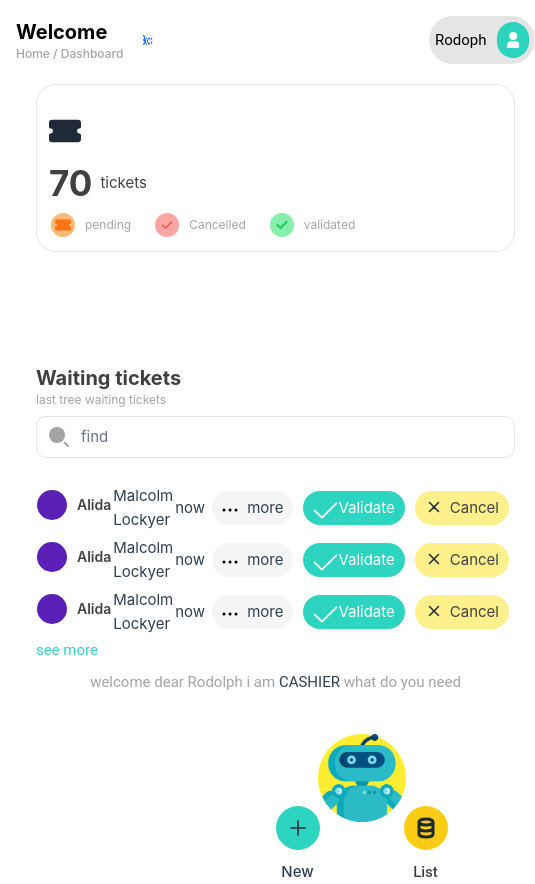
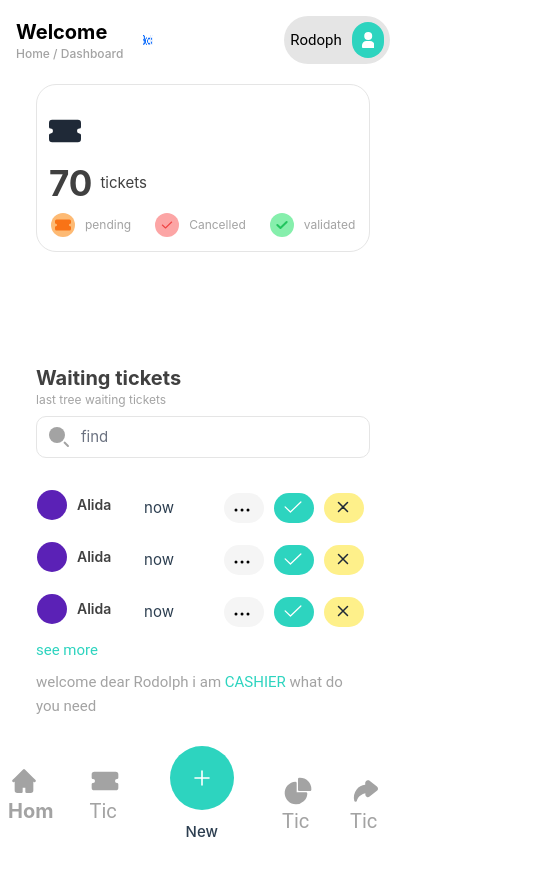
Before and after one commit to linkadaahir/PROJET_CASHIER, a Vue app: page /home in a window 390 px wide. Shown: the whole page, 535 px wide, since content can reach past the window. After the commit the page ends 844 px from the top, so only its background shows below. Built offline with nearby package versions, Linux system fonts and the light colour scheme.

Commit message:
resposive du nav mobile

```diff
--- /dev/null
+++ b/src/components/NavBarre.vue
@@ -0,0 +1,139 @@
+<template>
+    <div class=" w-full flex items-center justify-between">
+
+      <div class="flex-row gap-5 flex m-4">
+        <div class="gap-5 px-2 group flex-col justify-center items-center text-teal-400  rounded-[15px] ">
+            <a href="http://localhost:5173/home">
+                    <svg
+                class="w-8 h-8 group-hover:text-teal-400 text-neutral-400 justify-center"
+                aria-hidden="true"
+                xmlns="http://www.w3.org/2000/svg"
+                fill="currentColor"
+                viewBox="0 0 24 24">
+                <path
+                fill-rule="evenodd"
+                d="M11.3 3.3a1 1 0 0 1 1.4 0l6 6 2 2a1 1 0 0 1-1.4 1.4l-.3-.3V19a2 2 0 0 1-2 2h-3a1 1 0 0 1-1-1v-3h-2v3c0 .6-.4 1-1 1H7a2 2 0 0 1-2-2v-6.6l-.3.3a1 1 0 0 1-1.4-1.4l2-2 6-6Z"
+                clip-rule="evenodd"
+                />
+            </svg>
+
+            <div class="text-neutral-400 group-hover:text-teal-400 text-xl font-bold">
+                Hom
+            </div>
+            </a>
+
+        </div>
+
+        <div class="flex-row gap-5 flex m-4">
+            <div class="gap-5 px-2 group flex-col justify-center items-center text-teal-400  rounded-[15px] ">
+                <a href="http://localhost:5173/home2">
+                                <svg
+                            class="w-8 h-8 group-hover:text-teal-400 text-neutral-400"
+                            aria-hidden="true"
+                            xmlns="http://www.w3.org/2000/svg"
+                            fill="currentColor"
+                            viewBox="0 0 24 24"
+                        >
+                            <path
+                            d="M4 5a2 2 0 0 0-2 2v2.5c0 .6.4 1 1 1a1.5 1.5 0 1 1 0 3 1 1 0 0 0-1 1V17a2 2 0 0 0 2 2h16a2 2 0 0 0 2-2v-2.5a1 1 0 0 0-1-1 1.5 1.5 0 1 1 0-3 1 1 0 0 0 1-1V7a2 2 0 0 0-2-2H4Z"
+                            />
+                        </svg>
+
+                        <div
+                            class="text-neutral-400 group-hover:text-teal-400 text-xl font-normal font-['Roboto']"
+                        >
+                            Tic
+                        </div>
+                </a>
+
+            </div>
+        </div>
+
+</div>
+
+      <div class="flex-row gap-5 flex justify-stretch ">
+        <div class="left-0 top-[92px] flex-col justify-start items-center gap-2.5 inline-flex ">
+            <div v-on:click="$emit('open_modal')"  class="p-5 bg-teal-400 text-white bordure rounded-[100px] justify-start items-start gap-2.5 inline-flex ">
+
+                <div class="w-6 h-6 relative">
+                  <svg class="w-6    h-6 text-white dark:text-white" aria-hidden="true" xmlns="http://www.w3.org/2000/svg"
+                    fill="none" viewBox="0 0 24 24">
+                    <path stroke="currentColor" stroke-linecap="round" stroke-linejoin="round" stroke-width="1.6"
+                      d="M5 12h14m-7 7V5" />
+                  </svg>
+                </div>
+
+            </div>
+            <div class="text-[15px] font-medium">New</div>
+        </div>
+      </div>
+
+
+      <div class="flex-row gap-5 flex justify-stretch w-1/3 ">
+
+
+        <div class="gap-5 px-2 group flex-col justify-center items-center text-teal-400 cursor-pointer rounded-[15px] h-[40px] ml-4"
+        >
+        <svg
+            class="group-hover:text-teal-400 w-8 h-8 text-neutral-400 dark:text-white"
+            aria-hidden="true"
+            xmlns="http://www.w3.org/2000/svg"
+            fill="currentColor"
+            viewBox="0 0 24 24"
+          >
+            <path
+              d="M13.5 2a7 7 0 0 0-.5 0 1 1 0 0 0-1 1v8c0 .6.4 1 1 1h8c.5 0 1-.4 1-1v-.5A8.5 8.5 0 0 0 13.5 2Z"
+            />
+            <path
+              d="M11 6a1 1 0 0 0-1-1 8.5 8.5 0 1 0 9 9 1 1 0 0 0-1-1h-7V6Z"
+            />
+          </svg>
+
+          <div
+            class="text-neutral-400 group-hover:text-teal-400 text-xl font-normal font-['Roboto']"
+          >
+            <a href="http://localhost:5173/home2"
+              >Tic</a
+            >
+          </div>
+        </div>
+
+
+        <div class="gap-5 px-2 group flex-col justify-center items-center text-teal-400 cursor-pointer rounded-[15px] h-[40px]"
+        >
+        <svg
+          class="w-8 h-8 group-hover:text-teal-400 text-neutral-400 dark:text-white"
+          aria-hidden="true"
+          xmlns="http://www.w3.org/2000/svg"
+          fill="currentColor"
+          viewBox="0 0 24 24"
+        >
+          <path
+            d="M5 10.9a8.7 8.7 0 0 1 6.4-3.6V6a2 2 0 0 1 2.3-2c.4 0 .7.1 1 .3l5.5 4.3a2.1 2.1 0 0 1 0 3.3l-5.5 4.3a2 2 0 0 1-2 .3 2 2 0 0 1-1.2-1.9v-1C6 15 5.2 19 5.2 19.3a1 1 0 0 1-1 .8 1 1 0 0 1-1-.7A10.2 10.2 0 0 1 5 10.9Z"
+          />
+        </svg>
+
+          <div
+            class="text-neutral-400 group-hover:text-teal-400 text-xl font-normal font-['Roboto']"
+          >
+            <a href="http://localhost:5173/home2"
+              >Tic</a
+            >
+          </div>
+        </div>
+
+      </div>
+
+
+    </div>
+</template>
+
+<script>
+
+
+export default {
+  props: {
+  label: { required: true, type: String },
+},
+};
+</script>
--- a/src/components/aside2.vue
+++ b/src/components/aside2.vue
@@ -19,7 +19,7 @@
           </svg>
 
           <div class="text-neutral-400 group-hover:text-teal-400 text-xl font-normal font-['Roboto']">
-            <a href="http://localhost:5174/home">Hom<span class="disparition">e</span></a>
+            <a href="http://localhost:5173/home">Hom<span class="disparition">e</span></a>
           </div>
         </div>
 
--- a/src/components/pageDasbord1_composant.vue
+++ b/src/components/pageDasbord1_composant.vue
@@ -109,7 +109,7 @@
                 </div>
               </td>
 
-              <td class="">Malcolm Lockyer</td>
+              <td class="md:block hidden">Malcolm Lockyer</td>
 
               <td>
                 <div class="flex justify-end w-full">now</div>
@@ -126,7 +126,7 @@
                             d="M2 0a1.5 1.5 0 1 1 0 3 1.5 1.5 0 0 1 0-3Zm6.041 0a1.5 1.5 0 1 1 0 3 1.5 1.5 0 0 1 0-3ZM14 0a1.5 1.5 0 1 1 0 3 1.5 1.5 0 0 1 0-3Z" />
                         </svg>
                       </div>
-                      <div class=" md:text-neutral-700 md:text-[15px] md:font-normal md:choix">
+                      <div class=" md:text-neutral-700 md:text-[15px] md:font-normal md:block hidden">
                         <span>more</span>
 
                       </div>
@@ -136,13 +136,13 @@
 
                   <div class="px-2.5 py-[5px] bg-teal-400 rounded-[20px] justify-start items-center gap-[5px] flex">
                     <div class="w-5 h-5 relative">
-                      <svg class="w-[25px] h-[25px] text-white dark:text-white" aria-hidden="true"
+                      <svg class="w-[18px] h-[18px] text-white dark:text-white" aria-hidden="true"
                         xmlns="http://www.w3.org/2000/svg" fill="none" viewBox="0 0 16 12">
                         <path stroke="currentColor" stroke-linecap="round" stroke-linejoin="round" stroke-width="1.1"
                           d="M1 5.917 5.724 10.5 15 1.5" />
                       </svg>
                     </div>
-                    <div class="text-white text-[15px] font-normal choix">
+                    <div class="text-white text-[15px] font-normal md:block hidden">
                       Validate
                     </div>
                   </div>
@@ -155,7 +155,7 @@
                           d="M6 18 18 6m0 12L6 6" />
                       </svg>
                     </div>
-                    <div class="text-neutral-700 text-[15px] font-normal choix">
+                    <div class="text-neutral-700 text-[15px] font-normal md:block hidden">
                       Cancel
                     </div>
                   </div>
@@ -166,7 +166,7 @@
         </table>
 
         <div class="text-[15px] text-teal-400 font-normal font-['Roboto']">
-          <a href="#" class="outline green_colorr">see more</a>
+          <a href="#" class="outline ">see more</a>
         </div>
       </div>
     </div>
@@ -175,12 +175,12 @@
       <div>
         <span class="text-neutral-400 text-[15px] font-normal font-['Roboto']">welcome dear Rodolph i am
         </span>
-        <span class="green_colorr text-[15px] font-normal font-['Roboto']">CASHIER</span>
+        <span class="text-teal-400 text-[15px] font-normal font-['Roboto']">CASHIER</span>
         <span class="text-neutral-400 text-[15px] font-normal font-['Roboto']">
           what do you need</span>
       </div>
 
-      <div class=" relative">
+      <div class=" relative h-[680px] md:block hidden">
         <div class="w-32 h-32 left-[22px] top-0 absolute justify-center items-center inline-flex disparait">
           <svg width="98" height="88" viewBox="0 0 128 128" fill="none" xmlns="http://www.w3.org/2000/svg"
             xmlns:xlink="http://www.w3.org/1999/xlink">
--- a/src/views/home.vue
+++ b/src/views/home.vue
@@ -18,14 +18,19 @@
             <modaleTicket v-bind:revele="revele" v-bind:togglemodaleTicket="togglemodaleTicket"></modaleTicket>
 
     </div>
+    <nav class="w-full fixed bottom-0 left-0 right-0 bg-white sm:block md:hidden">
+      <Navbarre></Navbarre>
+    </nav>
   </section>
 </template>
 
 <script>
 import ASIDE from "@/components/aside.vue";
+import Navbarre from "@/components/NavBarre.vue";
 import HEADER from "@/components/header.vue";
 import modaleTicket from "@/components/modaleTicket.vue";
 import pageDashbord1_composant from "@/components/pageDasbord1_composant.vue";
+
 
 export default {
   name: 'home',
@@ -43,6 +48,7 @@ export default {
 
   components: {
     ASIDE,
+    Navbarre,
     HEADER,
     modaleTicket,
     pageDashbord1_composant,
--- a/src/views/home2.vue
+++ b/src/views/home2.vue
@@ -18,11 +18,15 @@
                 <modaleTicket v-bind:revele="revele" v-bind:togglemodaleTicket="togglemodaleTicket"></modaleTicket>
 
       </div>
+        <nav class="w-full fixed bottom-0 left-0 right-0 bg-white sm:block md:hidden">
+            <Navbarre></Navbarre>
+        </nav>
     </section>
   </template>
 
   <script>
   import ASIDE2 from "@/components/aside2.vue";
+  import Navbarre from "@/components/NavBarre.vue";
   import HEADER from "@/components/header.vue";
   import modaleTicket from "@/components/modaleTicket.vue";
   import pageDashbord2_composant from "@/components/pageDashbord2_composant.vue";
@@ -44,6 +48,7 @@
 
   components: {
       ASIDE2,
+      Navbarre,
       HEADER,
       modaleTicket,
       pageDashbord2_composant,
```
Also changed, not shown: src/components/aside.vue (+7 -12 lines), 1 other file (tests, documents, lock files or other folders).
